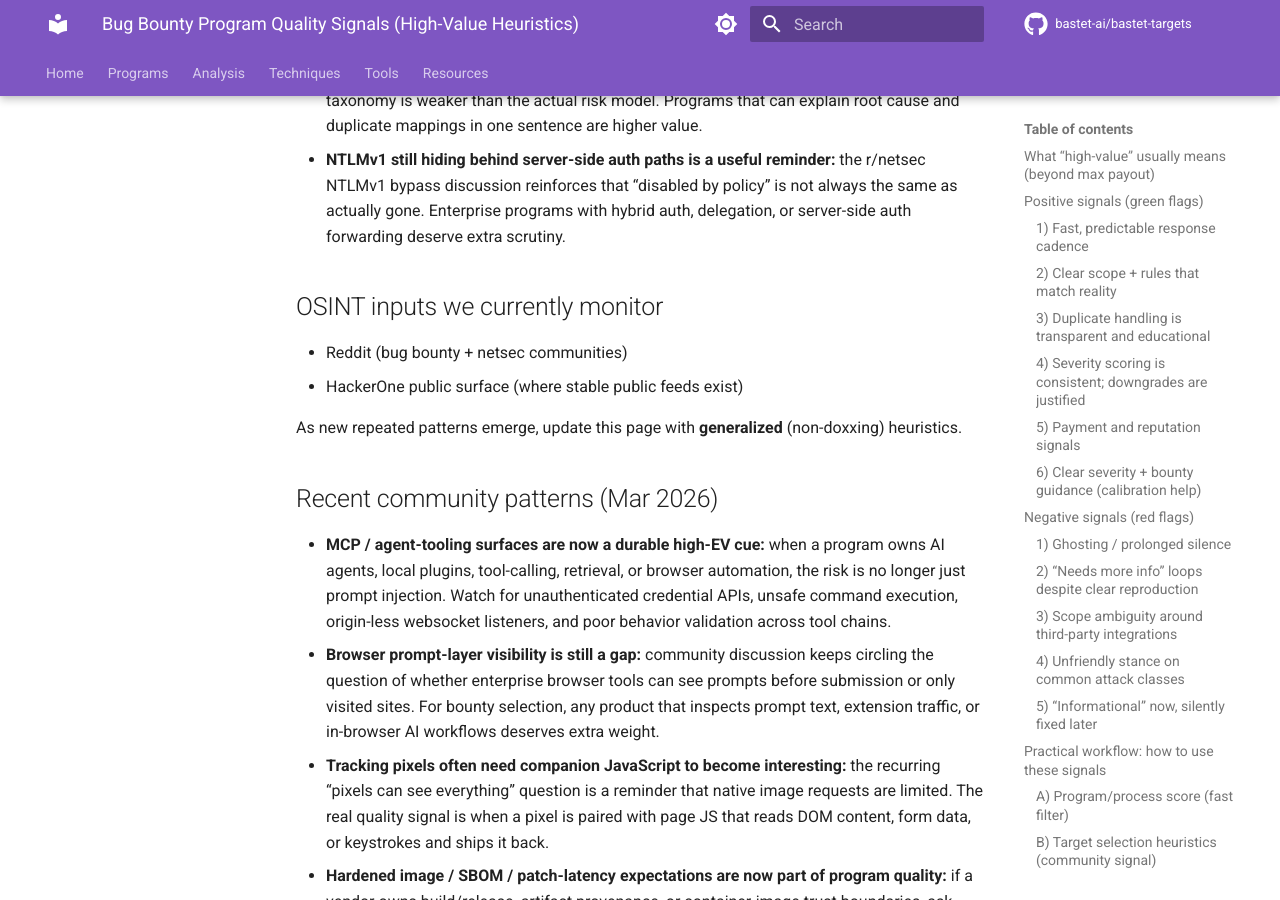
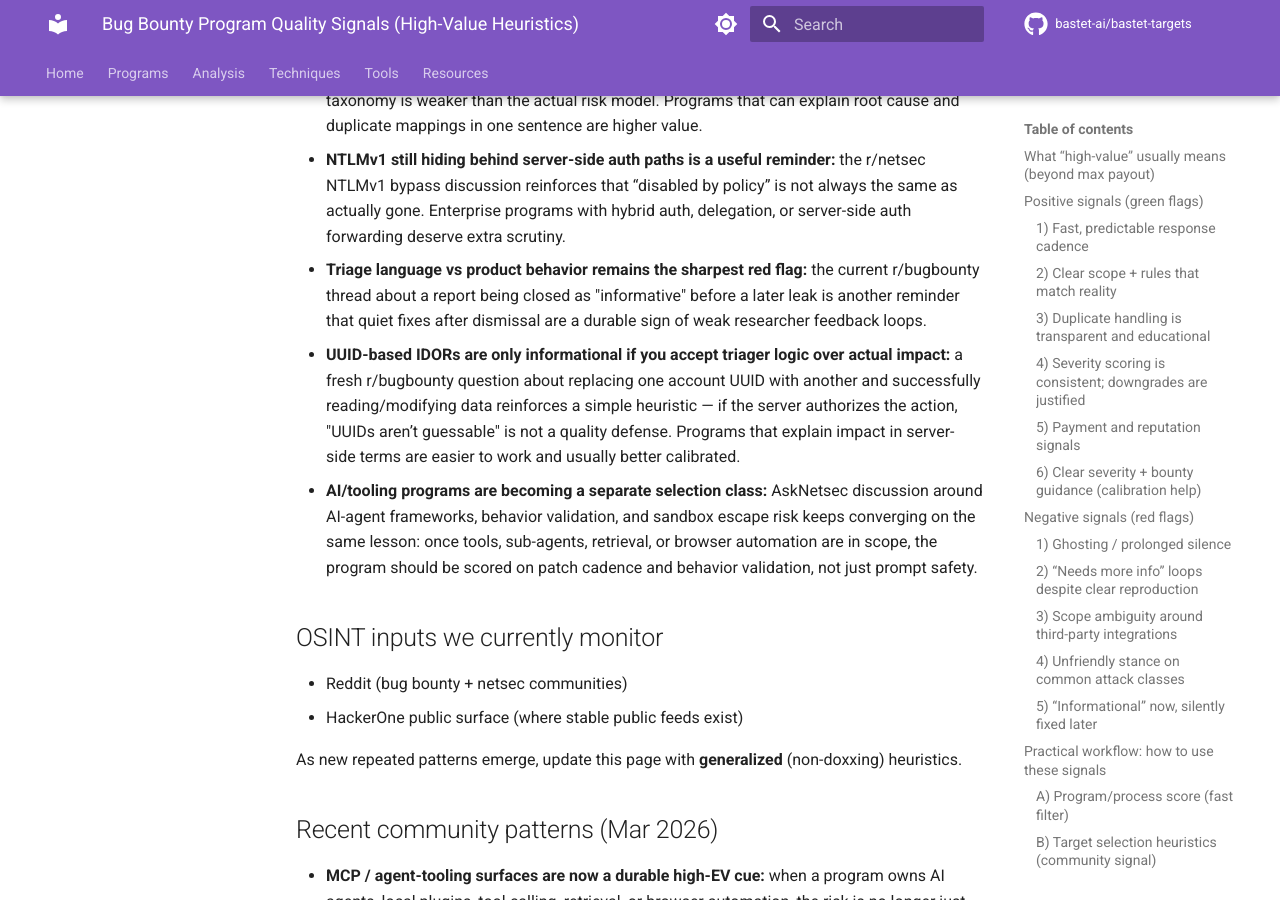
Before and after one commit to bastet-ai/bastet-targets, an MkDocs documentation site: the page built from docs/program-quality-signals.md, in a window 1280 px wide and 900 px high, scrolled down 5763 px. Built offline with MkDocs 1.6.1 and Material for MkDocs 9.7.7, drawn with Linux system fonts in a browser that asks for light colours; comment, search, counter and statistics services are not loaded.

Commit message:
Add Apr 2 targets intel

```diff
--- a/docs/program-quality-signals.md
+++ b/docs/program-quality-signals.md
@@ -142,6 +142,9 @@ These are *not* “program quality” per se, but they strongly affect expected
 - **Vendor patch management for agent frameworks matters:** teams asking how to track framework updates for workflow automation are a reminder that core orchestration layers need normal vulnerability-management discipline, not “ship and forget” treatment.
 - **Triaging with contradictions is a durable warning sign:** when a program calls something “intentional design” or “informational” but then quietly ships an emergency fix, the issue taxonomy is weaker than the actual risk model. Programs that can explain root cause and duplicate mappings in one sentence are higher value.
 - **NTLMv1 still hiding behind server-side auth paths is a useful reminder:** the r/netsec NTLMv1 bypass discussion reinforces that “disabled by policy” is not always the same as actually gone. Enterprise programs with hybrid auth, delegation, or server-side auth forwarding deserve extra scrutiny.
+- **Triage language vs product behavior remains the sharpest red flag:** the current r/bugbounty thread about a report being closed as "informative" before a later leak is another reminder that quiet fixes after dismissal are a durable sign of weak researcher feedback loops.
+- **UUID-based IDORs are only informational if you accept triager logic over actual impact:** a fresh r/bugbounty question about replacing one account UUID with another and successfully reading/modifying data reinforces a simple heuristic — if the server authorizes the action, "UUIDs aren’t guessable" is not a quality defense. Programs that explain impact in server-side terms are easier to work and usually better calibrated.
+- **AI/tooling programs are becoming a separate selection class:** AskNetsec discussion around AI-agent frameworks, behavior validation, and sandbox escape risk keeps converging on the same lesson: once tools, sub-agents, retrieval, or browser automation are in scope, the program should be scored on patch cadence and behavior validation, not just prompt safety.
 
 ## OSINT inputs we currently monitor
 
```
